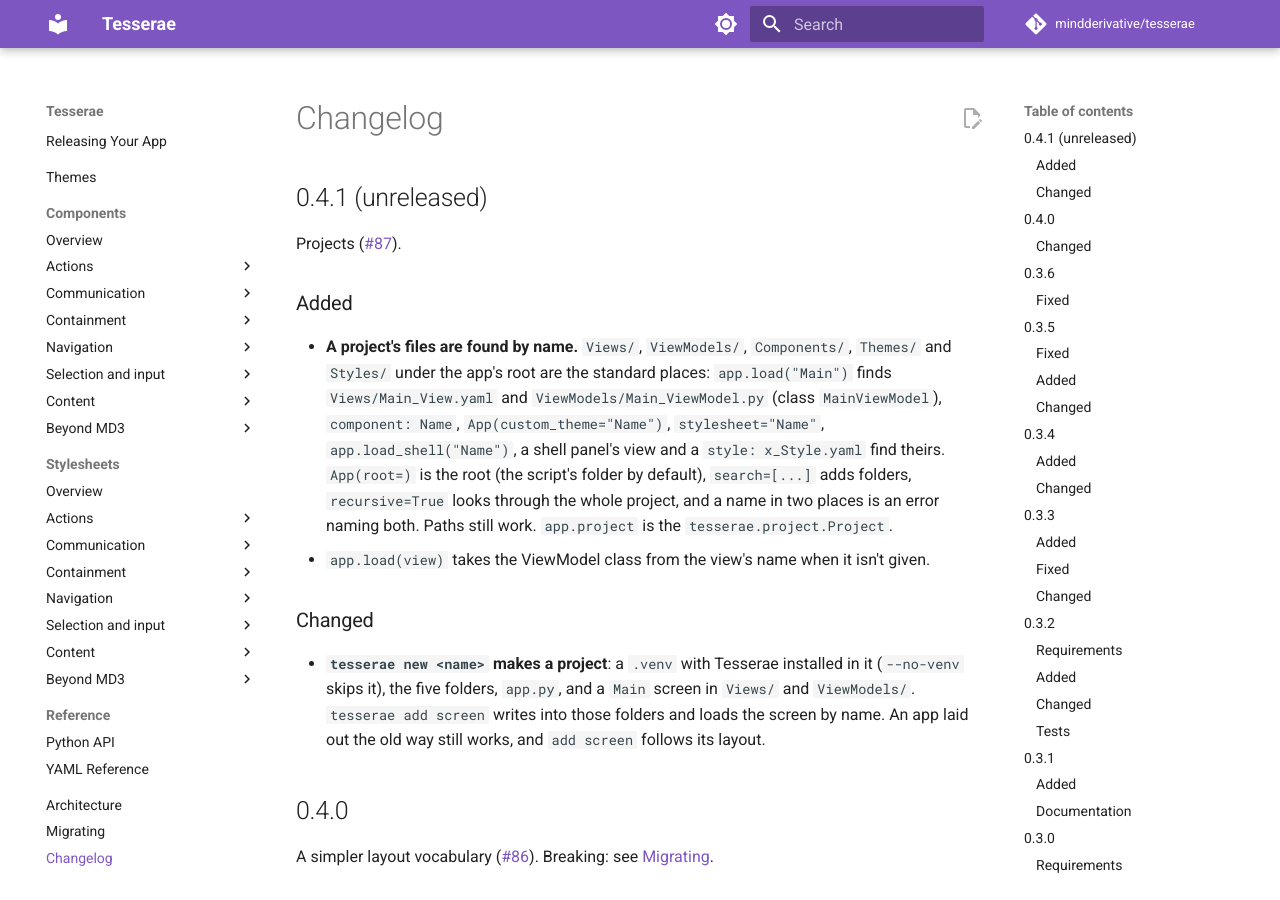
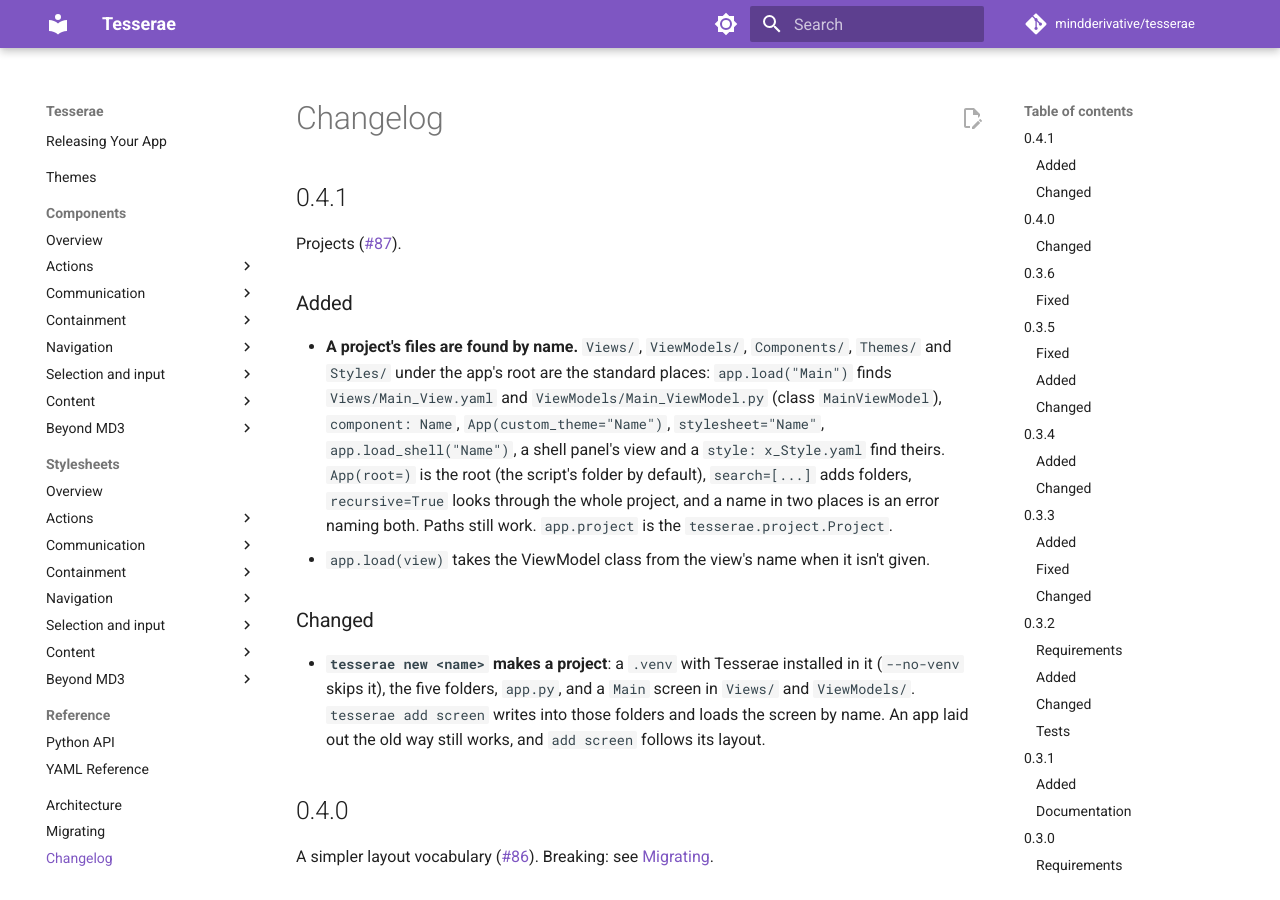
Before and after one commit to mindderivative/tesserae, an MkDocs documentation site: the page built from docs/changelog.md, in a window 1280 px wide and 900 px high. Built offline with MkDocs 1.6.1 and Material for MkDocs 9.7.7, drawn with Linux system fonts in a browser that asks for light colours; comment, search, counter and statistics services are not loaded.

Commit message:
Tesserae 0.4.1
The version is 0.4.1 and the changelog's section is headed for release:
projects, whose files are found by name, and tesserae new making one (#87).

Co-Authored-By: Claude Sonnet 5.5 <noreply@anthropic.com>

```diff
--- a/docs/changelog.md
+++ b/docs/changelog.md
@@ -1,6 +1,6 @@
 # Changelog
 
-## 0.4.1 (unreleased)
+## 0.4.1
 
 Projects ([#87](https://github.com/mindderivative/tesserae/issues/87)).
 
--- a/pyproject.toml
+++ b/pyproject.toml
@@ -4,7 +4,7 @@ build-backend = "hatchling.build"
 
 [project]
 name = "tesserae-ui"  # on PyPI; `tesserae` there is an unrelated project. The import name stays `tesserae`.
-version = "0.4.1.dev0"
+version = "0.4.1"
 description = "A pyCopper-style declarative Python GUI framework, powered by the Tesserae Render Engine (tre)."
 readme = "README.md"
 license = "MIT"
```
